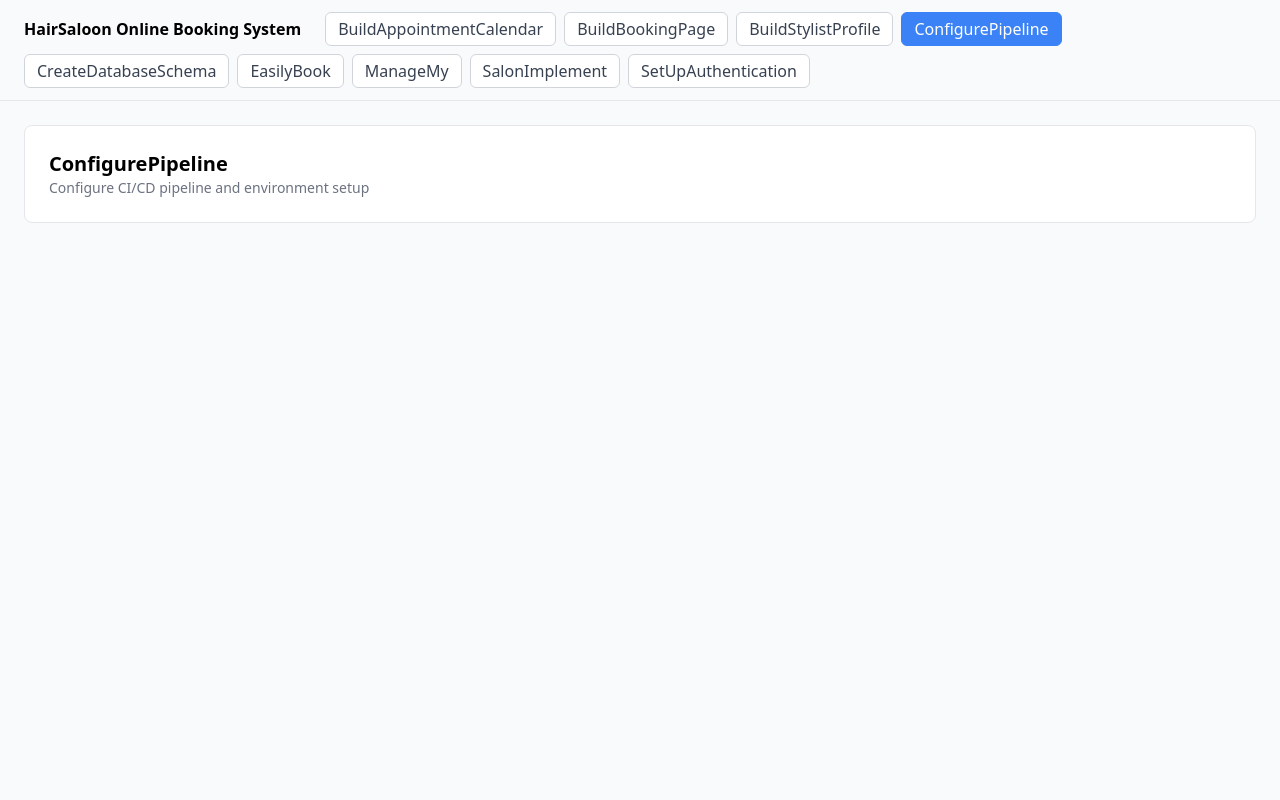
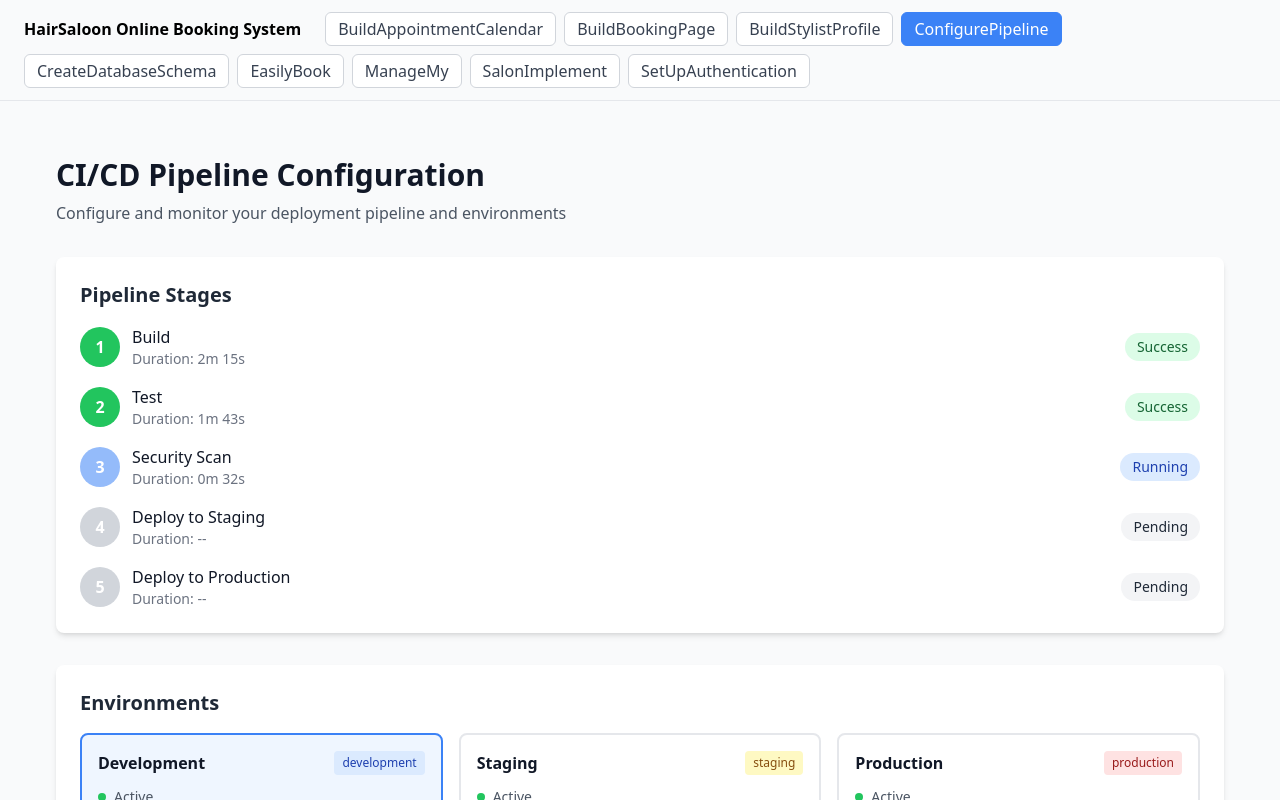
Before and after one commit to dhannan12/pilot-dev-test, a React (Vite) app: page / in a window 1280 px wide. Both pictures are taken after a click on the button "ConfigurePipeline". Shown: the top 800 px of the page. Built offline with nearby package versions, Linux system fonts and the light colour scheme.

Commit message:
feat: SCRUM-628 — ConfigurePipeline

```diff
--- a/src/components/ConfigurePipeline.tsx
+++ b/src/components/ConfigurePipeline.tsx
@@ -1,10 +1,283 @@
-import React from 'react'
+import React, { useState } from 'react'
+
+interface PipelineStage {
+  id: string
+  name: string
+  status: 'pending' | 'running' | 'success' | 'failed'
+  duration: string
+}
+
+interface Environment {
+  id: string
+  name: string
+  type: 'development' | 'staging' | 'production'
+  status: 'active' | 'inactive'
+  lastDeployed: string
+  url: string
+}
+
+const mockPipelineStages: PipelineStage[] = [
+  { id: '1', name: 'Build', status: 'success', duration: '2m 15s' },
+  { id: '2', name: 'Test', status: 'success', duration: '1m 43s' },
+  { id: '3', name: 'Security Scan', status: 'running', duration: '0m 32s' },
+  { id: '4', name: 'Deploy to Staging', status: 'pending', duration: '--' },
+  { id: '5', name: 'Deploy to Production', status: 'pending', duration: '--' },
+]
+
+const mockEnvironments: Environment[] = [
+  {
+    id: '1',
+    name: 'Development',
+    type: 'development',
+    status: 'active',
+    lastDeployed: '2026-08-12 09:30 AM',
+    url: 'https://dev.hairsaloon.com',
+  },
+  {
+    id: '2',
+    name: 'Staging',
+    type: 'staging',
+    status: 'active',
+    lastDeployed: '2026-08-12 08:15 AM',
+    url: 'https://staging.hairsaloon.com',
+  },
+  {
+    id: '3',
+    name: 'Production',
+    type: 'production',
+    status: 'active',
+    lastDeployed: '2026-08-11 06:00 PM',
+    url: 'https://www.hairsaloon.com',
+  },
+  {
+    id: '4',
+    name: 'QA',
+    type: 'staging',
+    status: 'active',
+    lastDeployed: '2026-08-12 07:45 AM',
+    url: 'https://qa.hairsaloon.com',
+  },
+  {
+    id: '5',
+    name: 'Demo',
+    type: 'staging',
+    status: 'inactive',
+    lastDeployed: '2026-08-10 03:20 PM',
+    url: 'https://demo.hairsaloon.com',
+  },
+]
 
 export default function ConfigurePipeline() {
+  const [selectedEnvironment, setSelectedEnvironment] = useState<string>('1')
+  const [autoDeployEnabled, setAutoDeployEnabled] = useState<boolean>(true)
+
+  const getStatusColor = (status: string) => {
+    switch (status) {
+      case 'success':
+        return 'bg-green-500'
+      case 'running':
+        return 'bg-blue-500 animate-pulse'
+      case 'failed':
+        return 'bg-red-500'
+      case 'pending':
+        return 'bg-gray-300'
+      default:
+        return 'bg-gray-400'
+    }
+  }
+
+  const getEnvironmentBadgeColor = (type: string) => {
+    switch (type) {
+      case 'production':
+        return 'bg-red-100 text-red-800'
+      case 'staging':
+        return 'bg-yellow-100 text-yellow-800'
+      case 'development':
+        return 'bg-blue-100 text-blue-800'
+      default:
+        return 'bg-gray-100 text-gray-800'
+    }
+  }
+
   return (
-    <div className="p-6 rounded-lg border border-gray-200 bg-white">
-      <h2 className="text-xl font-semibold">ConfigurePipeline</h2>
-      <p className="text-gray-500 text-sm">Configure CI/CD pipeline and environment setup</p>
+    <div className="min-h-screen bg-gray-50 p-8">
+      <div className="max-w-7xl mx-auto">
+        <div className="mb-8">
+          <h1 className="text-3xl font-bold text-gray-900 mb-2">
+            CI/CD Pipeline Configuration
+          </h1>
+          <p className="text-gray-600">
+            Configure and monitor your deployment pipeline and environments
+          </p>
+        </div>
+
+        {/* Pipeline Stages */}
+        <div className="bg-white rounded-lg shadow-md p-6 mb-8">
+          <h2 className="text-xl font-semibold text-gray-800 mb-4">
+            Pipeline Stages
+          </h2>
+          <div className="space-y-4">
+            {mockPipelineStages.map((stage, index) => (
+              <div key={stage.id} className="flex items-center gap-4">
+                <div className="flex items-center gap-3 flex-1">
+                  <div
+                    className={`w-10 h-10 rounded-full ${getStatusColor(
+                      stage.status
+                    )} flex items-center justify-center text-white font-semibold`}
+                  >
+                    {index + 1}
+                  </div>
+                  <div className="flex-1">
+                    <h3 className="font-medium text-gray-900">{stage.name}</h3>
+                    <p className="text-sm text-gray-500">
+                      Duration: {stage.duration}
+                    </p>
+                  </div>
+                  <div className="flex items-center gap-2">
+                    <span
+                      className={`px-3 py-1 rounded-full text-sm font-medium ${
+                        stage.status === 'success'
+                          ? 'bg-green-100 text-green-800'
+                          : stage.status === 'running'
+                          ? 'bg-blue-100 text-blue-800'
+                          : stage.status === 'failed'
+                          ? 'bg-red-100 text-red-800'
+                          : 'bg-gray-100 text-gray-800'
+                      }`}
+                    >
+                      {stage.status.charAt(0).toUpperCase() +
+                        stage.status.slice(1)}
+                    </span>
+                  </div>
+                </div>
+              </div>
+            ))}
+          </div>
+        </div>
+
+        {/* Environments */}
+        <div className="bg-white rounded-lg shadow-md p-6 mb-8">
+          <h2 className="text-xl font-semibold text-gray-800 mb-4">
+            Environments
+          </h2>
+          <div className="grid grid-cols-1 md:grid-cols-2 lg:grid-cols-3 gap-4">
+            {mockEnvironments.map((env) => (
+              <div
+                key={env.id}
+                className={`border-2 rounded-lg p-4 cursor-pointer transition-all ${
+                  selectedEnvironment === env.id
+                    ? 'border-blue-500 bg-blue-50'
+                    : 'border-gray-200 hover:border-gray-300'
+                }`}
+                onClick={() => setSelectedEnvironment(env.id)}
+              >
+                <div className="flex items-start justify-between mb-3">
+                  <h3 className="font-semibold text-gray-900">{env.name}</h3>
+                  <span
+                    className={`px-2 py-1 rounded text-xs font-medium ${getEnvironmentBadgeColor(
+                      env.type
+                    )}`}
+                  >
+                    {env.type}
+                  </span>
+                </div>
+                <div className="space-y-2">
+                  <div className="flex items-center gap-2">
+                    <span
+                      className={`w-2 h-2 rounded-full ${
+                        env.status === 'active' ? 'bg-green-500' : 'bg-gray-400'
+                      }`}
+                    ></span>
+                    <span className="text-sm text-gray-600">
+                      {env.status.charAt(0).toUpperCase() + env.status.slice(1)}
+                    </span>
+                  </div>
+                  <p className="text-xs text-gray-500">
+                    Last deployed: {env.lastDeployed}
+                  </p>
+                  <a
+                    href={env.url}
+                    target="_blank"
+                    rel="noopener noreferrer"
+                    className="text-xs text-blue-600 hover:underline block truncate"
+                    onClick={(e) => e.stopPropagation()}
+                  >
+                    {env.url}
+                  </a>
+                </div>
+              </div>
+            ))}
+          </div>
+        </div>
+
+        {/* Configuration Options */}
+        <div className="bg-white rounded-lg shadow-md p-6">
+          <h2 className="text-xl font-semibold text-gray-800 mb-4">
+            Pipeline Settings
+          </h2>
+          <div className="space-y-4">
+            <div className="flex items-center justify-between p-4 bg-gray-50 rounded-lg">
+              <div>
+                <h3 className="font-medium text-gray-900">
+                  Auto-Deploy to Staging
+                </h3>
+                <p className="text-sm text-gray-600">
+                  Automatically deploy successful builds to staging environment
+                </p>
+              </div>
+              <button
+                onClick={() => setAutoDeployEnabled(!autoDeployEnabled)}
+                className={`relative inline-flex h-6 w-11 items-center rounded-full transition-colors ${
+                  autoDeployEnabled ? 'bg-blue-600' : 'bg-gray-300'
+                }`}
+              >
+                <span
+                  className={`inline-block h-4 w-4 transform rounded-full bg-white transition-transform ${
+                    autoDeployEnabled ? 'translate-x-6' : 'translate-x-1'
+                  }`}
+                />
+              </button>
+            </div>
+
+            <div className="flex items-center justify-between p-4 bg-gray-50 rounded-lg">
+              <div>
+                <h3 className="font-medium text-gray-900">
+                  Run Tests in Parallel
+                </h3>
+                <p className="text-sm text-gray-600">
+                  Speed up test execution by running them in parallel
+                </p>
+              </div>
+              <button className="relative inline-flex h-6 w-11 items-center rounded-full bg-blue-600">
+                <span className="inline-block h-4 w-4 transform rounded-full bg-white translate-x-6" />
+              </button>
+            </div>
+
+            <div className="flex items-center justify-between p-4 bg-gray-50 rounded-lg">
+              <div>
+                <h3 className="font-medium text-gray-900">
+                  Notify on Failure
+                </h3>
+                <p className="text-sm text-gray-600">
+                  Send notifications when pipeline stages fail
+                </p>
+              </div>
+              <button className="relative inline-flex h-6 w-11 items-center rounded-full bg-blue-600">
+                <span className="inline-block h-4 w-4 transform rounded-full bg-white translate-x-6" />
+              </button>
+            </div>
+          </div>
+
+          <div className="mt-6 flex gap-3">
+            <button className="px-6 py-2 bg-blue-600 text-white rounded-lg hover:bg-blue-700 transition-colors font-medium">
+              Save Configuration
+            </button>
+            <button className="px-6 py-2 bg-gray-200 text-gray-800 rounded-lg hover:bg-gray-300 transition-colors font-medium">
+              Reset to Defaults
+            </button>
+          </div>
+        </div>
+      </div>
     </div>
   )
 }
```
Also changed, not shown: 1 other file (tests, documents, lock files or other folders).
